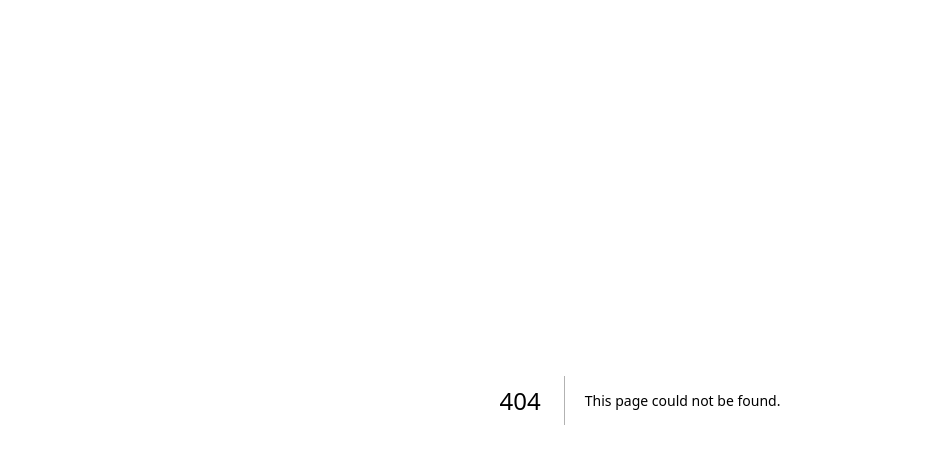
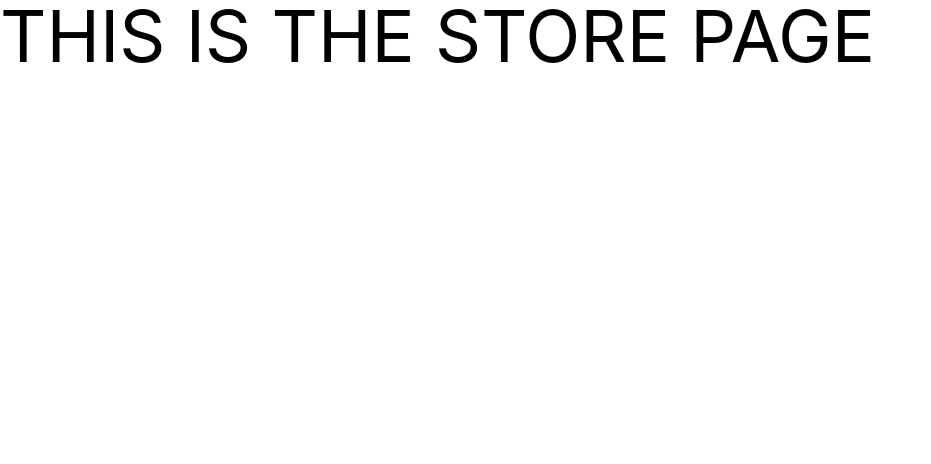
Before and after one commit to abstractjazz/hotsecondbooks, a Next.js app: page /store in a window 1280 px wide. Before the commit this address had no page. Shown: the top 464 px of the page, without its empty margins (0-931 px from the left). Built offline with nearby package versions, Linux system fonts and the light colour scheme.

Commit message:
adds store page

```diff
--- /dev/null
+++ b/pages/store.js
@@ -0,0 +1,24 @@
+import Head from 'next/head'
+import Image from 'next/image'
+import styles from '../styles/Home.module.css'
+import useEffect from 'react';
+
+import { useState } from 'react'
+import { Dialog } from '@headlessui/react'
+import { Bars3Icon, XMarkIcon } from '@heroicons/react/24/outline'
+
+
+
+export default function store() {
+
+  return (
+    <div className="bg-white">
+       <Head>
+        <title>Hot Second Books</title>
+        <meta name="description" content="Generated by create next app" />
+        <link rel="icon" href="/favicon.ico" />
+      </Head>
+        <h1 className="text-7xl">THIS IS THE STORE PAGE</h1>
+    </div>
+  )
+}
```
